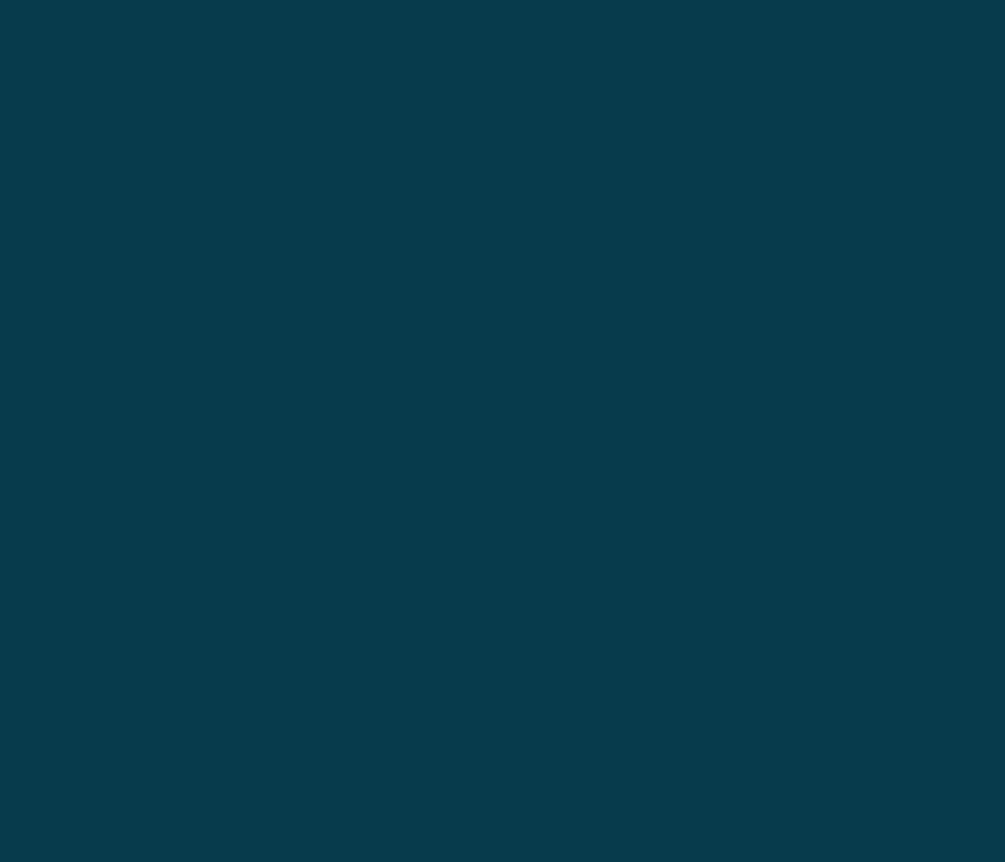
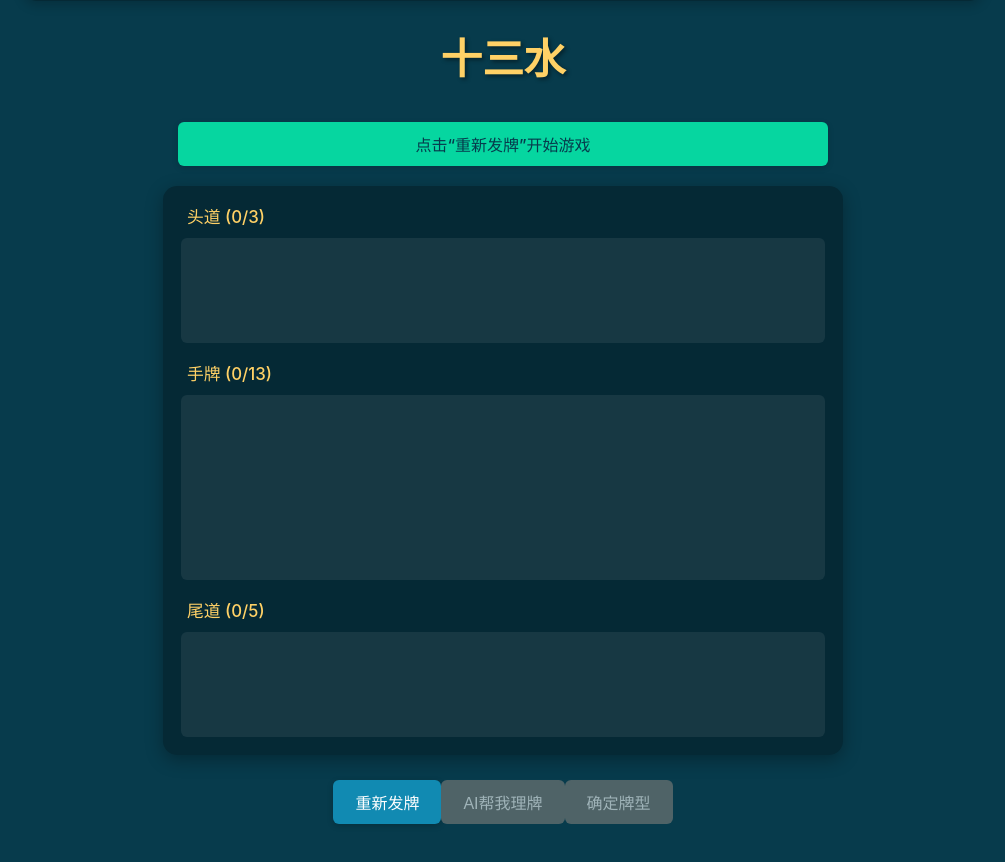
Before and after one commit to wen952555/sss, a React (Create React App) app in the folder frontend/: page / in a window 1280 px wide. Shown: the part 180-1042 px from the top of the page, without its empty margins (137-1142 px from the left). Before the commit the page ends 800 px from the top, so only its background shows below. Built offline with nearby package versions, Linux system fonts and the light colour scheme.

Commit message:
Update App.js

```diff
--- a/frontend/src/App.js
+++ b/frontend/src/App.js
@@ -1,69 +1,97 @@
 // frontend/src/App.js
 import React, { useState, useEffect, useCallback } from 'react';
-// ... (其他 imports 保持不变)
-import './App.css';
+import { DragDropContext } from 'react-beautiful-dnd';
+import HandArea from './components/HandArea';
+import TopBanner from './components/TopBanner';
+import ComparisonModal from './components/ComparisonModal';
+import { API_BASE_URL } from './config'; // 确保 config.js 存在且导出此常量
+import { mapBackendCardsToFrontendCards } from './logic/card'; // 确保 card.js 存在且导出此函数
+import { evaluateHand, compareEvaluatedHands, HAND_TYPE_NAMES } from './logic/handEvaluator'; // 确保 handEvaluator.js 存在且导出这些
+import { findBestThirteenWaterArrangement } from './logic/thirteenWaterAI'; // 确保 thirteenWaterAI.js 存在且导出此函数
+import { calculateAllPlayerScores } from './logic/scoreCalculator'; // 确保 scoreCalculator.js 存在且导出此函数
+import './App.css'; // 确保 App.css 存在于 src 目录
 
-// ... (常量定义 createInitialPlayerState, HUMAN_PLAYER_ID 等保持不变)
 const DROPPABLE_IDS_PLAYER_PREFIX = "player_";
 const HAND_FIXED_CAPACITIES = { TOP: 3, MIDDLE: 5, BOTTOM: 5 };
 const createInitialPlayerState = (id, name, isAI = false) => ({ id, name, isAI, cards: { TOP: [], MIDDLE: [], BOTTOM: [] }, initial13Cards: [], isArranged: false, isThinking: false, finalArrangement: null, isMisArranged: false, score: 0, roundScore: 0, comparisonResults: {}, confirmedThisRound: false });
 const HUMAN_PLAYER_ID = 'human_player_0';
 
+function App() {
+  const [players, setPlayers] = useState(() => [
+    createInitialPlayerState(HUMAN_PLAYER_ID, '你'),
+    createInitialPlayerState('ai_player_1', 'AI 悟空', true),
+    createInitialPlayerState('ai_player_2', 'AI 八戒', true),
+    createInitialPlayerState('ai_player_3', 'AI 沙僧', true),
+  ]);
 
-function App() {
-  const [players, setPlayers] = useState(() => [ /* ... */ ]);
   const humanPlayer = players.find(p => p.id === HUMAN_PLAYER_ID);
   const aiPlayers = players.filter(p => p.isAI);
 
   const [humanMiddleHandLabel, setHumanMiddleHandLabel] = useState('手牌');
   const [isLoadingDeal, setIsLoadingDeal] = useState(false);
-  const [gameMessage, setGameMessage] = useState(''); // 初始化为空
+  const [gameMessage, setGameMessage] = useState('');
   const [allPlayersArranged, setAllPlayersArranged] = useState(false);
   const [showComparisonModal, setShowComparisonModal] = useState(false);
-  const [gameStarted, setGameStarted] = useState(false); // 新增状态，标记游戏是否已开始（发牌后）
+  const [gameStarted, setGameStarted] = useState(false);
 
-  // ... (getPlayerDroppableId, checkPlayerFullyArranged, evaluateAndSetPlayerArrangement - 保持不变) ...
   const getPlayerDroppableId = (playerId, areaKey) => `${DROPPABLE_IDS_PLAYER_PREFIX}${playerId}_${areaKey}`;
-  const checkPlayerFullyArranged = useCallback((player) => { if (!player) return false; return player.cards.TOP.length === HAND_FIXED_CAPACITIES.TOP && player.cards.MIDDLE.length === HAND_FIXED_CAPACITIES.MIDDLE && player.cards.BOTTOM.length === HAND_FIXED_CAPACITIES.BOTTOM; }, []);
-  const evaluateAndSetPlayerArrangement = useCallback((playerId, newCards) => { setPlayers(prevPlayers => prevPlayers.map(p => { if (p.id === playerId) { const isFullyArrangedNow = checkPlayerFullyArranged({cards: newCards}); let finalEval = null; let misArranged = false; if (isFullyArrangedNow) { const topEval = evaluateHand(newCards.TOP); const middleEval = evaluateHand(newCards.MIDDLE); const bottomEval = evaluateHand(newCards.BOTTOM); finalEval = { topEval, middleEval, bottomEval }; if (!p.isAI && (compareEvaluatedHands(topEval, middleEval) > 0 || compareEvaluatedHands(middleEval, bottomEval) > 0)) { misArranged = true; } } return { ...p, cards: newCards, isArranged: isFullyArrangedNow, finalArrangement: finalEval, isMisArranged: misArranged, isThinking: false, }; } return p; })); }, [checkPlayerFullyArranged]);
 
+  const checkPlayerFullyArranged = useCallback((player) => {
+    if (!player) return false;
+    return player.cards.TOP.length === HAND_FIXED_CAPACITIES.TOP &&
+           player.cards.MIDDLE.length === HAND_FIXED_CAPACITIES.MIDDLE &&
+           player.cards.BOTTOM.length === HAND_FIXED_CAPACITIES.BOTTOM;
+  }, []);
 
-  // useEffects for UI updates
+  const evaluateAndSetPlayerArrangement = useCallback((playerId, newCards) => {
+    setPlayers(prevPlayers => prevPlayers.map(p => {
+      if (p.id === playerId) {
+        const isFullyArrangedNow = checkPlayerFullyArranged({cards: newCards});
+        let finalEval = null;
+        let misArranged = false;
+        if (isFullyArrangedNow) {
+          const topEval = evaluateHand(newCards.TOP);
+          const middleEval = evaluateHand(newCards.MIDDLE);
+          const bottomEval = evaluateHand(newCards.BOTTOM);
+          finalEval = { topEval, middleEval, bottomEval };
+          if (!p.isAI && (compareEvaluatedHands(topEval, middleEval) > 0 || compareEvaluatedHands(middleEval, bottomEval) > 0)) {
+            misArranged = true;
+          }
+        }
+        return { ...p, cards: newCards, isArranged: isFullyArrangedNow, finalArrangement: finalEval, isMisArranged: misArranged, isThinking: false, };
+      }
+      return p;
+    }));
+  }, [checkPlayerFullyArranged]); // 依赖中添加 evaluateHand 和 compareEvaluatedHands 如果它们不是纯函数 (它们应该是)
+
   useEffect(() => {
-    if (showComparisonModal) { // 如果模态框打开，不显示主界面的 gameMessage
+    if (showComparisonModal) {
       setGameMessage('');
       return;
     }
-
     if (!gameStarted && !isLoadingDeal) {
       setGameMessage('点击“重新发牌”开始游戏');
       return;
     }
-
-    if (!humanPlayer) return; // 如果 humanPlayer 还未初始化，不继续
-
+    if (!humanPlayer) return;
     const isHumanArranged = checkPlayerFullyArranged(humanPlayer);
     setHumanMiddleHandLabel(isHumanArranged ? '中道' : '手牌');
-
     if (isHumanArranged) {
       if (humanPlayer.isMisArranged) {
         setGameMessage("注意：你的牌型组合错误（倒水）！");
       } else {
         const allDone = players.every(p => p.isArranged);
         if (allDone) {
-            // 当所有人都准备好时，gameMessage 可以清空，因为“开始比牌”按钮会出现
-            setGameMessage(""); // 清空，或一个非常简短的提示
+          if (humanPlayer.initial13Cards.length > 0) {
+            setGameMessage("所有玩家已准备好！");
+          }
         } else {
-            setGameMessage("你的牌已摆好！等待AI...");
+          setGameMessage("你的牌已摆好！等待AI...");
         }
       }
     } else if (humanPlayer.initial13Cards && humanPlayer.initial13Cards.length > 0) {
-        setGameMessage("请你理牌，AI正在理牌...");
+      setGameMessage("请你理牌，AI正在理牌...");
     }
-    // else if (!isLoadingDeal) { // 移到 useEffect 开始处判断 gameStarted
-    //     setGameMessage('点击“重新发牌”开始游戏');
-    // }
-
   }, [humanPlayer, players, checkPlayerFullyArranged, showComparisonModal, isLoadingDeal, gameStarted]);
 
   useEffect(() => {
@@ -71,41 +99,151 @@ function App() {
     setAllPlayersArranged(allArranged);
   }, [players]);
 
-  // --- (handleDealNewHand, autoArrangeAIHand, onDragEnd, handleHumanPlayerAISort, handleConfirmHand, handleStartCompare - 保持不变，但 handleDealNewHand 中设置 gameStarted) ---
   const handleDealNewHand = async () => {
     setIsLoadingDeal(true);
     setGameMessage('正在为所有玩家发牌...');
     setAllPlayersArranged(false);
     setShowComparisonModal(false);
-    setGameStarted(true); // 标记游戏已开始
+    setGameStarted(true);
     try {
-        // ... (发牌API调用和玩家状态更新逻辑 - 保持不变)
-        const dealPromises = players.map(player => fetch(`${API_BASE_URL}/api/deal_cards.php`).then(res => { if (!res.ok) throw new Error(`API error for ${player.name}! status: ${res.status}`); return res.json(); })); const results = await Promise.all(dealPromises); const updatedPlayersData = players.map((player, index) => { const dealResult = results[index]; const baseState = createInitialPlayerState(player.id, player.name, player.isAI); if (dealResult.success && dealResult.hand) { const dealtCards = mapBackendCardsToFrontendCards(dealResult.hand); return { ...baseState, score: player.score, initial13Cards: [...dealtCards], cards: { ...baseState.cards, MIDDLE: player.isAI ? [] : dealtCards }, isThinking: player.isAI, }; } console.error(`Failed to deal cards for ${player.name}`, dealResult.message); return {...baseState, score: player.score }; }); setPlayers(updatedPlayersData);
-        // 发牌完毕后的消息由 useEffect 处理
-        // setGameMessage('发牌完毕！请你理牌，AI正在理牌...');
-        updatedPlayersData.filter(p => p.isAI).forEach(aiPlayer => { if (aiPlayer.initial13Cards.length === 13) { autoArrangeAIHand(aiPlayer.id, aiPlayer.initial13Cards); } });
+      const dealPromises = players.map(player =>
+        fetch(`${API_BASE_URL}/api/deal_cards.php`).then(res => {
+          if (!res.ok) throw new Error(`API error for ${player.name}! status: ${res.status}`);
+          return res.json();
+        })
+      );
+      const results = await Promise.all(dealPromises);
+      const updatedPlayersData = players.map((player, index) => {
+        const dealResult = results[index];
+        const baseState = createInitialPlayerState(player.id, player.name, player.isAI);
+        if (dealResult.success && dealResult.hand) {
+          const dealtCards = mapBackendCardsToFrontendCards(dealResult.hand);
+          return { ...baseState, score: player.score, initial13Cards: [...dealtCards], cards: { ...baseState.cards, MIDDLE: player.isAI ? [] : dealtCards }, isThinking: player.isAI, };
+        }
+        console.error(`Failed to deal cards for ${player.name}`, dealResult.message);
+        return {...baseState, score: player.score };
+      });
+      setPlayers(updatedPlayersData);
+      // gameMessage 会在 useEffect 中根据 gameStarted 更新
+      updatedPlayersData.filter(p => p.isAI).forEach(aiPlayer => {
+        if (aiPlayer.initial13Cards.length === 13) {
+          autoArrangeAIHand(aiPlayer.id, aiPlayer.initial13Cards);
+        }
+      });
     } catch (error) {
-        console.error("Deal New Hand Error:", error);
-        setGameMessage(`发牌请求错误: ${error.message}`);
-        setGameStarted(false); // 发牌失败，重置游戏开始状态
+      console.error("Deal New Hand Error:", error);
+      setGameMessage(`发牌请求错误: ${error.message}`);
+      setGameStarted(false);
     }
     setIsLoadingDeal(false);
   };
-  const autoArrangeAIHand = useCallback((aiPlayerId, cardsForAI) => { setPlayers(prev => prev.map(p => p.id === aiPlayerId ? { ...p, isThinking: true } : p)); setTimeout(() => { const arrangement = findBestThirteenWaterArrangement(cardsForAI); if (arrangement) { evaluateAndSetPlayerArrangement(aiPlayerId, { TOP: arrangement.top, MIDDLE: arrangement.middle, BOTTOM: arrangement.bottom, }); } else { console.error(`AI ${aiPlayerId} failed to arrange hand.`); setPlayers(prev => prev.map(p => p.id === aiPlayerId ? { ...p, isThinking: false, isArranged: false } : p)); } }, 300 + Math.random() * 1200); }, [evaluateAndSetPlayerArrangement]);
-  useEffect(() => { if (!gameStarted && !isLoadingDeal) { setGameMessage('点击“重新发牌”开始游戏'); } }, [gameStarted, isLoadingDeal]); // 更新初始提示的条件
-  const onDragEnd = (result) => { const { source, destination } = result; if (!destination || !humanPlayer || showComparisonModal) return; const sourceDroppableId = source.droppableId; const destDroppableId = destination.droppableId; if (!sourceDroppableId.startsWith(`${DROPPABLE_IDS_PLAYER_PREFIX}${HUMAN_PLAYER_ID}_`) || !destDroppableId.startsWith(`${DROPPABLE_IDS_PLAYER_PREFIX}${HUMAN_PLAYER_ID}_`)) { return; } const parseAreaFromPlayerId = (idStr) => idStr.substring(idStr.lastIndexOf('_') + 1); const sourceAreaKey = parseAreaFromPlayerId(sourceDroppableId); const destAreaKey = parseAreaFromPlayerId(destDroppableId); const newHumanCards = { ...humanPlayer.cards }; const sourceList = [...newHumanCards[sourceAreaKey]]; const [movedCard] = sourceList.splice(source.index, 1); if (sourceAreaKey === destAreaKey) { sourceList.splice(destination.index, 0, movedCard); newHumanCards[sourceAreaKey] = sourceList; } else { const destList = [...newHumanCards[destAreaKey]]; let destCapacity = (destAreaKey === 'MIDDLE' && !checkPlayerFullyArranged(humanPlayer)) ? 13 : HAND_FIXED_CAPACITIES[destAreaKey]; if (destList.length >= destCapacity) { setGameMessage(`此道 (${destAreaKey}) 已满 (${destList.length}/${destCapacity})！`); return; } destList.splice(destination.index, 0, movedCard); newHumanCards[sourceAreaKey] = sourceList; newHumanCards[destAreaKey] = destList; } evaluateAndSetPlayerArrangement(HUMAN_PLAYER_ID, newHumanCards); };
-  const handleHumanPlayerAISort = () => { if (!humanPlayer || humanPlayer.isArranged || humanPlayer.isThinking || showComparisonModal) return; const currentCardsInPlay = [ ...humanPlayer.cards.TOP, ...humanPlayer.cards.MIDDLE, ...humanPlayer.cards.BOTTOM, ].filter(Boolean); let cardsToArrange = currentCardsInPlay; if (currentCardsInPlay.length !== 13) { const initialCards = humanPlayer.initial13Cards; if (!initialCards || initialCards.length !== 13) { setGameMessage("无法收集齐13张牌进行AI辅助！请先发牌。"); return; } cardsToArrange = [...initialCards]; } setPlayers(prev => prev.map(p => p.id === HUMAN_PLAYER_ID ? { ...p, isThinking: true, cards: {TOP:[], MIDDLE:[], BOTTOM:[]} } : p)); setGameMessage('AI 正在帮你理牌...'); autoArrangeAIHand(HUMAN_PLAYER_ID, cardsToArrange); };
-  const handleConfirmHand = () => { if (!humanPlayer || !humanPlayer.isArranged || showComparisonModal) { if (!showComparisonModal) setGameMessage("请先将您的13张牌按3-5-5的组合摆好。"); return; } if (humanPlayer.isMisArranged) { setGameMessage("您的牌型组合错误（倒水），请调整！"); return; } setPlayers(prev => prev.map(p => p.id === HUMAN_PLAYER_ID ? {...p, confirmedThisRound: true} : p)); if(!showComparisonModal && !players.every(p => p.isArranged)) setGameMessage("你的牌已确认！等待AI..."); };
-  const handleStartCompare = () => { if (!allPlayersArranged) { setGameMessage("尚有玩家未完成理牌！"); return; } const playersAfterComparison = calculateAllPlayerScores(players, HAND_TYPE_NAMES); const updatedPlayersWithTotalScore = playersAfterComparison.map(p => ({ ...p, score: (players.find(op => op.id === p.id)?.score || 0) + (p.roundScore || 0), })); setPlayers(updatedPlayersWithTotalScore); setShowComparisonModal(true); setGameMessage(''); };
+
+  const autoArrangeAIHand = useCallback((aiPlayerId, cardsForAI) => {
+    setPlayers(prev => prev.map(p => p.id === aiPlayerId ? { ...p, isThinking: true } : p));
+    setTimeout(() => {
+      const arrangement = findBestThirteenWaterArrangement(cardsForAI);
+      if (arrangement) {
+        evaluateAndSetPlayerArrangement(aiPlayerId, { TOP: arrangement.top, MIDDLE: arrangement.middle, BOTTOM: arrangement.bottom, });
+      } else {
+        console.error(`AI ${aiPlayerId} failed to arrange hand.`);
+        setPlayers(prev => prev.map(p => p.id === aiPlayerId ? { ...p, isThinking: false, isArranged: false } : p));
+      }
+    }, 300 + Math.random() * 1200);
+  }, [evaluateAndSetPlayerArrangement]); // findBestThirteenWaterArrangement 是纯函数
+
+  useEffect(() => {
+    if (!gameStarted && !isLoadingDeal) {
+      setGameMessage('点击“重新发牌”开始游戏');
+    }
+  }, [gameStarted, isLoadingDeal]);
+
+  const onDragEnd = (result) => {
+    const { source, destination } = result;
+    if (!destination || !humanPlayer || showComparisonModal) return;
+    const sourceDroppableId = source.droppableId;
+    const destDroppableId = destination.droppableId;
+    if (!sourceDroppableId.startsWith(`${DROPPABLE_IDS_PLAYER_PREFIX}${HUMAN_PLAYER_ID}_`) ||
+        !destDroppableId.startsWith(`${DROPPABLE_IDS_PLAYER_PREFIX}${HUMAN_PLAYER_ID}_`)) {
+      return;
+    }
+    const parseAreaFromPlayerId = (idStr) => idStr.substring(idStr.lastIndexOf('_') + 1);
+    const sourceAreaKey = parseAreaFromPlayerId(sourceDroppableId);
+    const destAreaKey = parseAreaFromPlayerId(destDroppableId);
+    const newHumanCards = { ...humanPlayer.cards };
+    const sourceList = [...newHumanCards[sourceAreaKey]];
+    const [movedCard] = sourceList.splice(source.index, 1);
+    if (sourceAreaKey === destAreaKey) {
+      sourceList.splice(destination.index, 0, movedCard);
+      newHumanCards[sourceAreaKey] = sourceList;
+    } else {
+      const destList = [...newHumanCards[destAreaKey]];
+      let destCapacity = (destAreaKey === 'MIDDLE' && !checkPlayerFullyArranged(humanPlayer))
+                         ? 13
+                         : HAND_FIXED_CAPACITIES[destAreaKey];
+      if (destList.length >= destCapacity) {
+        setGameMessage(`此道 (${destAreaKey}) 已满 (${destList.length}/${destCapacity})！`);
+        return;
+      }
+      destList.splice(destination.index, 0, movedCard);
+      newHumanCards[sourceAreaKey] = sourceList;
+      newHumanCards[destAreaKey] = destList;
+    }
+    evaluateAndSetPlayerArrangement(HUMAN_PLAYER_ID, newHumanCards);
+  };
+
+  const handleHumanPlayerAISort = () => {
+    if (!humanPlayer || !gameStarted || humanPlayer.isArranged || humanPlayer.isThinking || showComparisonModal) return;
+    const currentCardsInPlay = [ ...humanPlayer.cards.TOP, ...humanPlayer.cards.MIDDLE, ...humanPlayer.cards.BOTTOM, ].filter(Boolean);
+    let cardsToArrange = currentCardsInPlay;
+    if (currentCardsInPlay.length !== 13) {
+      const initialCards = humanPlayer.initial13Cards;
+      if (!initialCards || initialCards.length !== 13) {
+        setGameMessage("无法收集齐13张牌进行AI辅助！请先发牌。");
+        return;
+      }
+      cardsToArrange = [...initialCards];
+    }
+    setPlayers(prev => prev.map(p => p.id === HUMAN_PLAYER_ID ? { ...p, isThinking: true, cards: {TOP:[], MIDDLE:[], BOTTOM:[]} } : p));
+    setGameMessage('AI 正在帮你理牌...');
+    autoArrangeAIHand(HUMAN_PLAYER_ID, cardsToArrange);
+  };
+
+  const handleConfirmHand = () => {
+    if (!humanPlayer || !gameStarted || !humanPlayer.isArranged || showComparisonModal) {
+      if (!showComparisonModal && gameStarted) setGameMessage("请先将您的13张牌按3-5-5的组合摆好。");
+      return;
+    }
+    if (humanPlayer.isMisArranged) {
+      setGameMessage("您的牌型组合错误（倒水），请调整！");
+      return;
+    }
+    setPlayers(prev => prev.map(p => p.id === HUMAN_PLAYER_ID ? {...p, confirmedThisRound: true} : p));
+    if(!showComparisonModal && !players.every(p => p.isArranged)) setGameMessage("你的牌已确认！等待AI...");
+  };
+
+  const handleStartCompare = () => {
+    if (!allPlayersArranged) {
+      setGameMessage("尚有玩家未完成理牌！");
+      return;
+    }
+    const playersAfterComparison = calculateAllPlayerScores(players, HAND_TYPE_NAMES);
+    const updatedPlayersWithTotalScore = playersAfterComparison.map(p => ({
+        ...p,
+        score: (players.find(op => op.id === p.id)?.score || 0) + (p.roundScore || 0),
+    }));
+    setPlayers(updatedPlayersWithTotalScore);
+    setShowComparisonModal(true);
+    setGameMessage('');
+  };
 
   if (!humanPlayer) return <div className="app-container"><p>正在加载玩家数据...</p></div>;
 
-  // ... (计算 humanMiddleCurrentCount, humanTopCurrentCount, humanBottomCurrentCount, humanMiddleExpectedCount 的逻辑保持不变) ...
   const humanMiddleCurrentCount = humanPlayer.cards.MIDDLE.length;
   const humanTopCurrentCount = humanPlayer.cards.TOP.length;
   const humanBottomCurrentCount = humanPlayer.cards.BOTTOM.length;
-  const humanMiddleExpectedCount = !checkPlayerFullyArranged(humanPlayer) ? (13 - humanTopCurrentCount - humanBottomCurrentCount) : HAND_FIXED_CAPACITIES.MIDDLE;
-
+  const humanMiddleExpectedCount = !checkPlayerFullyArranged(humanPlayer)
+    ? (13 - humanTopCurrentCount - humanBottomCurrentCount)
+    : HAND_FIXED_CAPACITIES.MIDDLE;
 
   return (
     <DragDropContext onDragEnd={onDragEnd}>
@@ -117,26 +255,19 @@ function App() {
 
         <h1 className="game-title">十三水</h1>
 
-        {/* 修改 gameMessage 的渲染条件：只有当 gameMessage 有实际内容（不是初始提示），且模态框未打开时才显示 */}
-        {gameMessage && gameMessage !== '点击“重新发牌”开始游戏' && !showComparisonModal &&
+        {gameMessage && !showComparisonModal &&
              <p className={`game-message ${humanPlayer.isMisArranged && humanPlayer.isArranged && !showComparisonModal ? 'error' : ''}`}>
                 {gameMessage}
             </p>
         }
-        {/* 仅在游戏未开始（未发牌）且不在加载中时，显示初始提示 */}
-        {!gameStarted && !isLoadingDeal && (
-            <p className="game-message initial-prompt">点击“重新发牌”开始游戏</p>
-        )}
 
         <div className={`game-board ${humanPlayer.isMisArranged && humanPlayer.isArranged && !showComparisonModal ? 'misarranged-board' : ''}`}>
-          {/* ... (HandArea components) ... */}
           <HandArea droppableId={getPlayerDroppableId(HUMAN_PLAYER_ID, 'TOP')} title={`头道 (${humanTopCurrentCount}/${HAND_FIXED_CAPACITIES.TOP})`} cards={humanPlayer.cards.TOP} evaluatedHandType={humanPlayer.finalArrangement?.topEval} allowWrap={false} />
           <HandArea droppableId={getPlayerDroppableId(HUMAN_PLAYER_ID, 'MIDDLE')} title={`${humanMiddleHandLabel} (${humanMiddleCurrentCount}/${Math.max(0, humanMiddleExpectedCount)})`} cards={humanPlayer.cards.MIDDLE} evaluatedHandType={humanPlayer.isArranged ? humanPlayer.finalArrangement?.middleEval : null} allowWrap={!humanPlayer.isArranged} />
           <HandArea droppableId={getPlayerDroppableId(HUMAN_PLAYER_ID, 'BOTTOM')} title={`尾道 (${humanBottomCurrentCount}/${HAND_FIXED_CAPACITIES.BOTTOM})`} cards={humanPlayer.cards.BOTTOM} evaluatedHandType={humanPlayer.finalArrangement?.bottomEval} allowWrap={false} />
         </div>
 
         <div className="controls">
-          {/* ... (Buttons) ... */}
           <button className="game-button" onClick={handleDealNewHand} disabled={isLoadingDeal}> {isLoadingDeal ? '发牌中...' : '重新发牌'} </button>
           <button className="game-button" onClick={handleHumanPlayerAISort} disabled={isLoadingDeal || !gameStarted || humanPlayer.isArranged || humanPlayer.isThinking || showComparisonModal}> {humanPlayer.isThinking && humanPlayer.id === HUMAN_PLAYER_ID ? 'AI理牌中...' : 'AI帮我理牌'} </button>
           <button className="game-button" onClick={handleConfirmHand} disabled={isLoadingDeal || !gameStarted || !humanPlayer.isArranged || (humanPlayer.isMisArranged && humanPlayer.isArranged) || allPlayersArranged || showComparisonModal}> 确定牌型 </button>
@@ -150,7 +281,7 @@ function App() {
 
         <ComparisonModal
             isOpen={showComparisonModal}
-            onClose={() => {setShowComparisonModal(false); setGameMessage(gameStarted ? '牌局已结束，请重新发牌开始新一轮。' : '点击“重新发牌”开始游戏');}}
+            onClose={() => {setShowComparisonModal(false); if(gameStarted) setGameMessage('牌局已结束，请重新发牌开始新一轮。'); else setGameMessage('点击“重新发牌”开始游戏');}}
             players={players}
             humanPlayerId={HUMAN_PLAYER_ID}
         />
```
